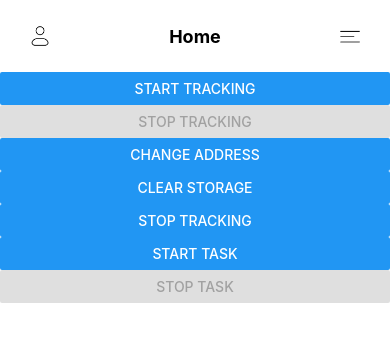
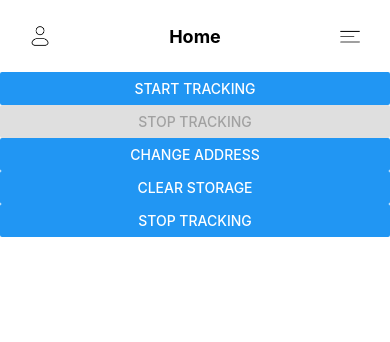
Before and after one commit to Hemanshu-Upadhyay/EventsApp, a React Native app: screen / in a window 390 px wide. Shown: the top 342 px of the page. Built offline with nearby package versions, Linux system fonts and the light colour scheme.

Commit message:
minor change.

```diff
--- a/App.tsx
+++ b/App.tsx
@@ -17,7 +17,6 @@ const App = (props: Props) => {
           <View>
             <Homescreen />
             <BackgroundLocationService />
-            <BackgroundTask />
           </View>
         </ScrollView>
       </SafeAreaView>
```
